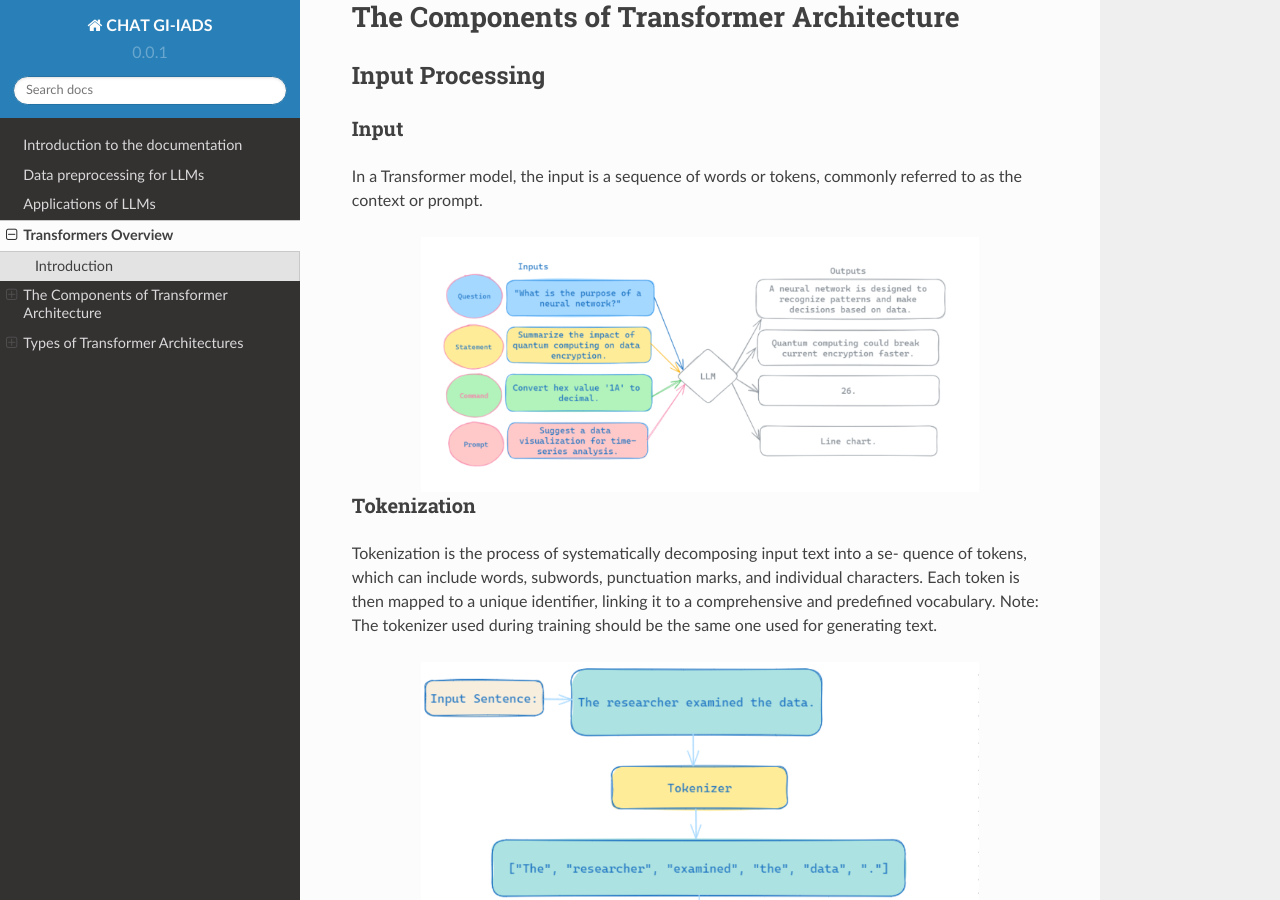
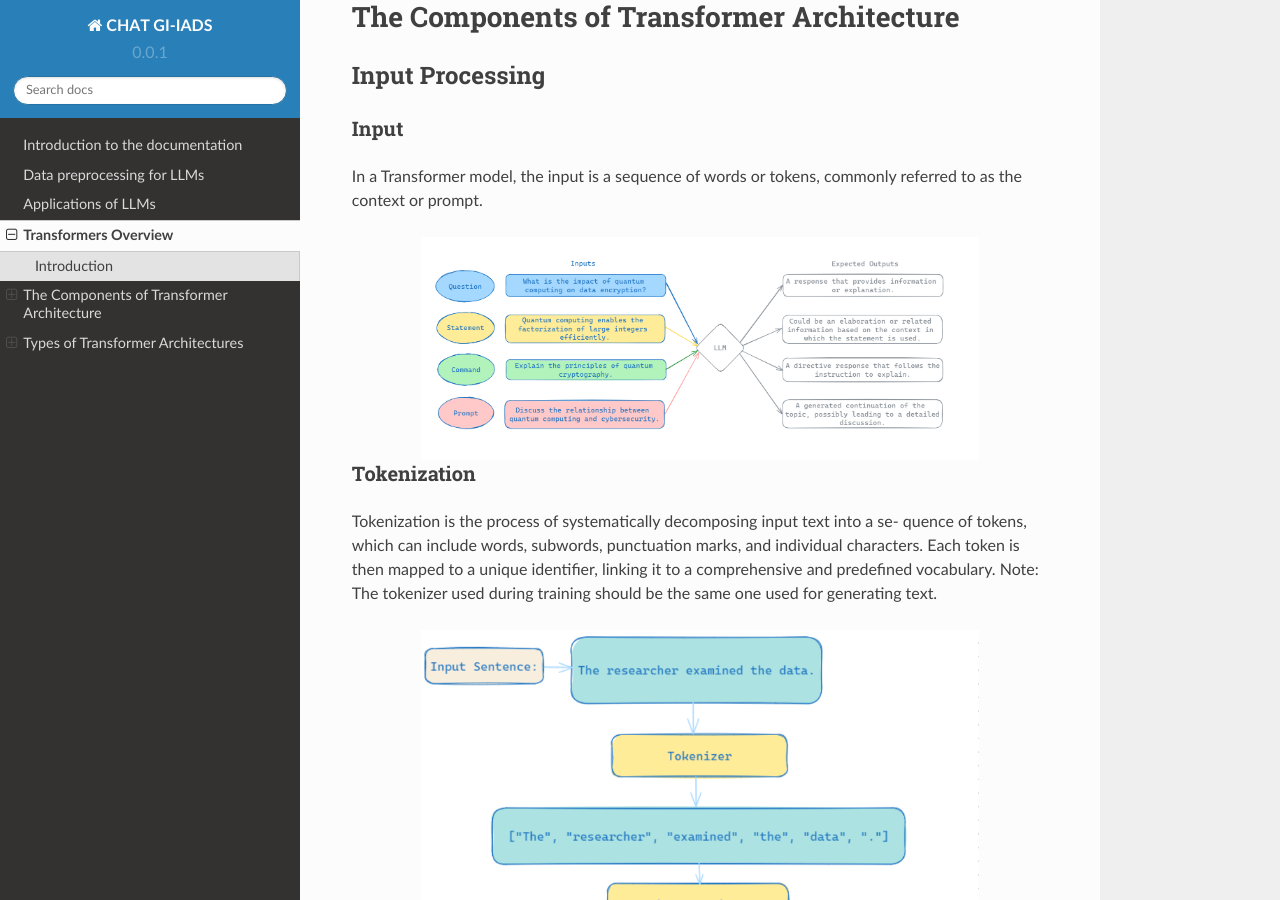
Before and after one commit to MasrourTawfik/chat-gi-iads, a Sphinx documentation site: the page built from docs/source/Understanding-the-Architecture-of-Transformers.rst, in a window 1280 px wide and 900 px high, scrolled down 1042 px. Built offline with Sphinx 7.4.7 and the Read the Docs theme 2.0.0, drawn with Linux system fonts in a browser that asks for light colours.

Commit message:
test50000

```diff
--- a/docs/source/Understanding-the-Architecture-of-Transformers.rst
+++ b/docs/source/Understanding-the-Architecture-of-Transformers.rst
@@ -20,7 +20,7 @@ Input
 ~~~~~~~~~~~~~~~~~~~~~~~~~~~~~~
 In a Transformer model, the input is a sequence of words or tokens, commonly referred to as the context or prompt.
 
-.. figure:: ../Images/inputs.png
+.. figure:: ../Images/input.png
    :width: 80%
    :alt: Transformer architecture
    :align: center
```
Also changed, not shown: docs/Images/input.png (added), docs/Images/inputs.png (deleted).
